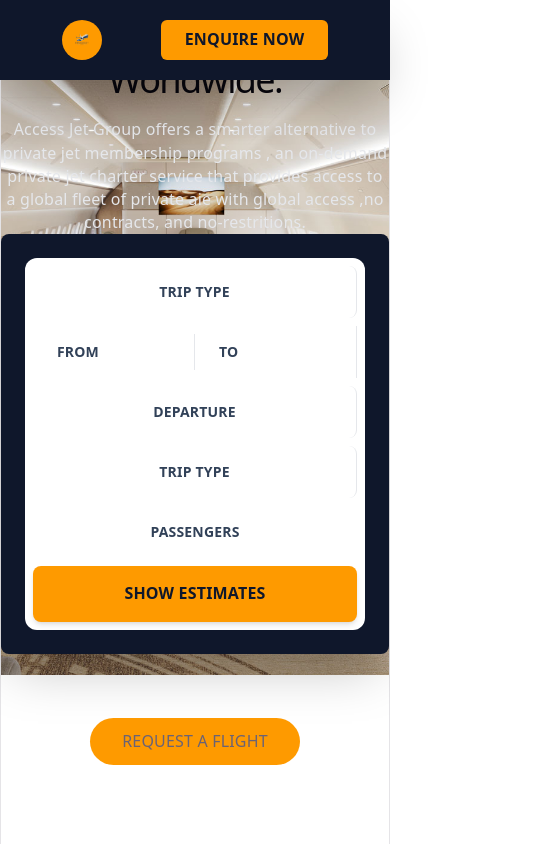
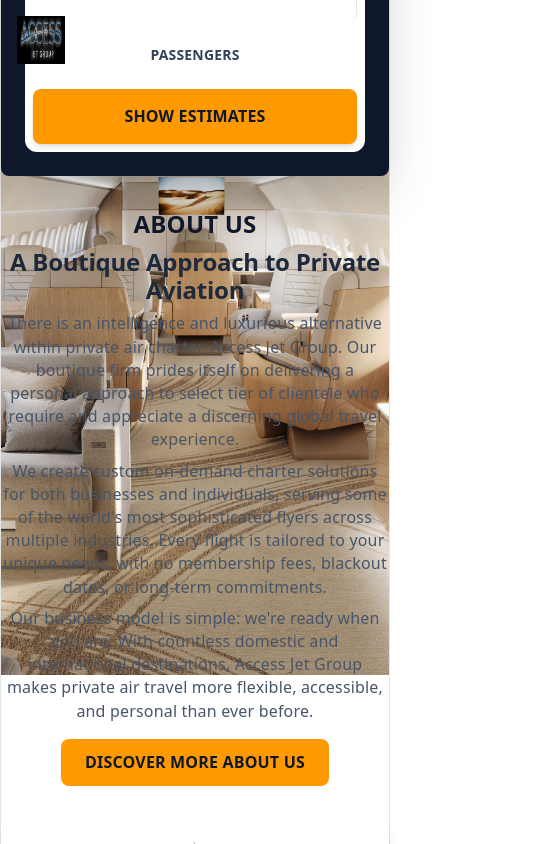
Before and after one commit to SIMBA4KT/Air-safe-charter, a Vue app in the folder air-safe-frontend/: page / in a window 390 px wide. Shown: the top 844 px of the page, 541 px wide, since content can reach past the window. Built offline with nearby package versions, Linux system fonts and the light colour scheme.

Commit message:
feat(homepage): worked on first and second section

```diff
--- a/air-safe-frontend/src/App.vue
+++ b/air-safe-frontend/src/App.vue
@@ -2,6 +2,9 @@
 import { ref } from 'vue'
 
 import Header from '@/components/Header.vue'
+import MainSection from '@/components/Main section.vue'
+import SecondSection from '@/components/Second section.vue'
+
 
 const heroTitle = ref('Private Jet Charter Worldwide.')
 const heroSubtitle = ref('Access Jet Group offers a smarter alternative to private jet membership programs , an on-demand private jet charter service that provides access to a global fleet of private aie with global access ,no contracts, and no-restritions.')
@@ -9,20 +12,21 @@ const heroSubtitle = ref('Access Jet Group offers a smarter alternative to priva
 const handleExplore = () => {
   console.log("Requesting a flight...")
 }
-import MainSection from '@/components/Main section.vue'
 </script>
 
 <template>
   <div>
-    <Header />
-
-    <section class="relative w-full h-[80vh] flex items-center justify-center pt-24">
+    <section class="relative w-full h-[80vh] flex items-center justify-center">
       <img src="@/assets/BBJ-Select-737-7-FWD_lounge_A_serene.jpg" class="absolute inset-0 w-full h-full object-cover" />
+      <img src="@/assets/AJG-logo-11.webp" alt="Logo" class="absolute top-4 left-4 w-12 h-12 z-20" />
 
       <div class="relative z-10 text-center space-y-8">
+        <Header />
         <h1 class="text-white text-5xl font-bold">{{ heroTitle }}</h1>
         <p class="text-gray-200 mt-4">{{ heroSubtitle }}</p>
+
         <MainSection />
+        <SecondSection />
         <button @click="handleExplore" class="mt-8 bg-amber-500 px-8 py-3 rounded-full">
           REQUEST A FLIGHT
         </button>
@@ -33,5 +37,13 @@ import MainSection from '@/components/Main section.vue'
 
 
 <style>
-/* Any global or extra CSS goes here (optional) */
+#app {
+  margin: 0;
+  padding: 0;
+}
+
+section {
+  scroll-margin-top: 40px;
+}
+
 </style>
--- a/air-safe-frontend/src/components/Header.vue
+++ b/air-safe-frontend/src/components/Header.vue
@@ -1,30 +1,18 @@
 <template>
-  <header class="fixed top-0 left-0 right-0 z-50 flex items-center justify-around h-20 bg-slate-900 text-white px-8 shadow-2xl">
+  <header class="absolute top-0 left-0 right-0 z-50 flex items-center justify-around h-20 bg-slate-900 text-white px-8 shadow-2xl">
 
-    <div class="flex items-center gap-2 cursor-pointer" @click="navigateTo('home')">
-      <div class="w-10 h-10 bg-amber-500 rounded-full flex items-center justify-center">
-        <span>
-          <img src="@/assets/logo.png" alt="Jet Icon" class="w-6 h-6">
-        </span>
-      </div>
-    </div>
-
-    <nav class="hidden md:flex flex-1 justify-around max-w-3xl px-4">
+    <nav class="flex flex-row justify-around max-w-3xl px-4">
       <div
         v-for="page in navPages"
         :key="page.id"
         @click="activePage = page.id"
-        :class="[
-          'cursor-pointer text-sm font-medium transition-all duration-300 hover:text-amber-400',
-          activePage === page.id ? 'text-amber-400 border-b-2 border-amber-400' : 'text-gray-300'
-        ]"
-      >
+        :class="['cursor-pointer text-sm font-medium transition-all duration-300 hover:text-amber-400', activePage === page.id ? 'text-amber-400 border-b-2 border-amber-400' : 'text-gray-300']"      >
         {{ page.name }}
       </div>
     </nav>
 
     <div class="flex items-center gap-4">
-      <button class="bg-amber-500 hover:bg-amber-600 text-slate-900 px-6 py-2 rounded-md font-bold transition-all transform hover:scale-105">
+      <button class="bg-amber-500 hover:bg-amber-600 text-slate-900 px-6 py-2 rounded-lg font-bold transition-all transform hover:scale-105 border-2 border-white">
         ENQUIRE NOW
       </button>
     </div>
--- a/air-safe-frontend/src/components/Main section.vue
+++ b/air-safe-frontend/src/components/Main section.vue
@@ -22,7 +22,7 @@ const searchData = ref({
         <button class="flex-1 px-6 py-4 text-left text-sm font-bold text-slate-700 hover:bg-gray-100 rounded-l-lg transition">
           FROM
         </button>
-        <div class="w-[1px] bg-gray-200 my-2"></div> <button class="flex-1 px-6 py-4 text-left text-sm font-bold text-slate-700 hover:bg-gray-100 rounded-r-lg transition">
+        <div class="w-1px bg-gray-200 my-2"></div> <button class="flex-1 px-6 py-4 text-left text-sm font-bold text-slate-700 hover:bg-gray-100 rounded-r-lg transition">
           TO
         </button>
       </div>
--- /dev/null
+++ b/air-safe-frontend/src/components/Second section.vue
@@ -0,0 +1,44 @@
+<script setup>
+import { ref } from 'vue'
+
+</script>
+
+<template>
+    <div>
+        <h6 class="text-2xl font-bold text-slate-900">ABOUT US</h6>
+        <h2>A Boutique Approach to Private Aviation</h2>
+        <p>
+            There is an intelligence and luxurious alternative within private air charter.
+            Access Jet Group. Our boutique firm prides itself on delivering a personal approach
+            to select tier of clientele who require and appreciate a discerning global travel experience.
+        </p>
+        <p>
+            We create custom on-demand charter solutions for both businesses and individuals, serving some of the world's most sophisticated flyers across multiple industries.
+            Every flight is tailored to your unique needs, with no membership fees, blackout dates, or long-term commitments.
+        </p>
+        <p>
+            Our business model is simple: we're ready when you are. With countless domestic and international destinations, Access Jet Group makes private air travel more flexible,
+            accessible, and personal than ever before.
+        </p>
+        <button class="mt-4 bg-amber-500 hover:bg-amber-600 text-slate-900 font-bold px-6 py-3 rounded-lg transition-all transform hover:scale-105">
+            DISCOVER MORE ABOUT US
+        </button>
+    </div>
+    <div>
+        <img src = "@/assets/BoeingMainFront.jpg" alt="Boeing Main Front" class="w-full h-auto rounded-lg shadow-lg mt-6">
+    </div>
+</template>
+
+<style scoped>
+h2 {
+    font-size: 1.5rem;
+    font-weight: 600;
+    color: #1e293b; /* slate-900 */
+    margin-top: 0.5rem;
+}
+p {
+    font-size: 1rem;
+    color: #475569; /* slate-700 */
+    margin-top: 0.5rem;
+}
+</style>
--- a/air-safe-frontend/src/style.css
+++ b/air-safe-frontend/src/style.css
@@ -159,20 +159,20 @@ code {
 }
 
 #app {
-  width: 1126px;
+  width: 100%;
   max-width: 100%;
   margin: 0 auto;
   text-align: center;
   border-inline: 1px solid var(--border);
   min-height: 100svh;
   display: flex;
-  flex-direction: column;
+  flex-direction: row;
   box-sizing: border-box;
 }
 
 #center {
   display: flex;
-  flex-direction: column;
+  flex-direction: row;
   gap: 25px;
   place-content: center;
   place-items: center;
@@ -204,7 +204,7 @@ code {
   }
 
   @media (max-width: 1024px) {
-    flex-direction: column;
+    flex-direction: row;
     text-align: center;
   }
 }
--- a/air-safe-frontend/tailwind.config.js
+++ b/air-safe-frontend/tailwind.config.js
@@ -5,7 +5,11 @@ export default {
     "./src/**/*.{vue,js,ts,jsx,tsx}",
   ],
   theme: {
-    extend: {},
+    extend: {
+      screens: {
+        'xs': '475px',
+      },
+    },
   },
   plugins: [],
 }
```
